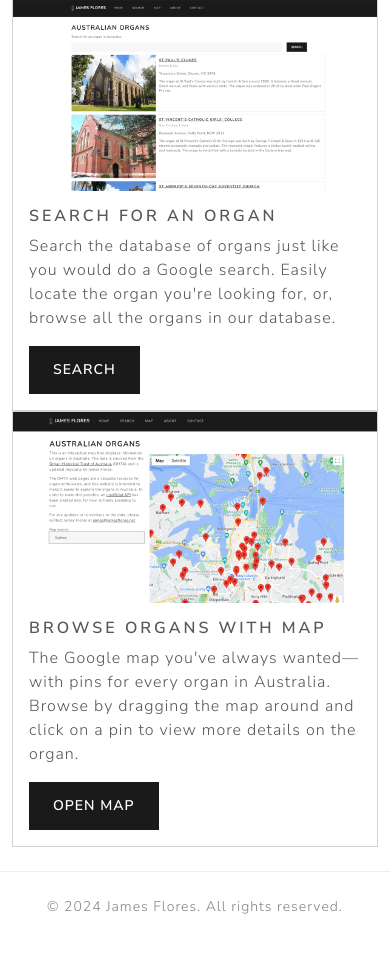
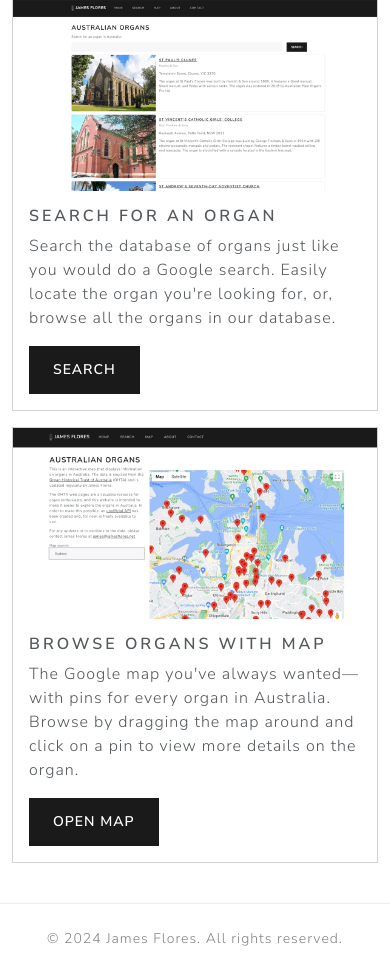
Before and after one commit to jamesflores/Australian-Organs, a Django app: page / in a window 390 px wide. Shown: the part 871-1836 px from the top of the page. Before the commit the page ends 1785 px from the top, so only its background shows below. Run offline with Django 5.2, Linux system fonts and the light colour scheme; some libraries are stand-ins or nearby versions.

Commit message:
add mb between cards

```diff
--- a/app/templates/map/home.html
+++ b/app/templates/map/home.html
@@ -13,7 +13,7 @@
     </div>
 </div>
 <div class="row">
-    <div class="col-md-6">
+    <div class="col-md-6 mb-3">
         <div class="card">
             <a href="{% url 'search' %}"><img src="{% static 'images/search.png' %}" class="card-img-top" href="{% url 'search' %}" alt="Search Organs"></a>
             <div class="card-body">
@@ -23,7 +23,7 @@
             </div>
         </div>
     </div>
-    <div class="col-md-6">
+    <div class="col-md-6 mb-3">
         <div class="card">
             <a  href="{% url 'map' %}"><img src="{% static 'images/map.png' %}" class="card-img-top" alt="Organ Map"></a>
             <div class="card-body">
```
